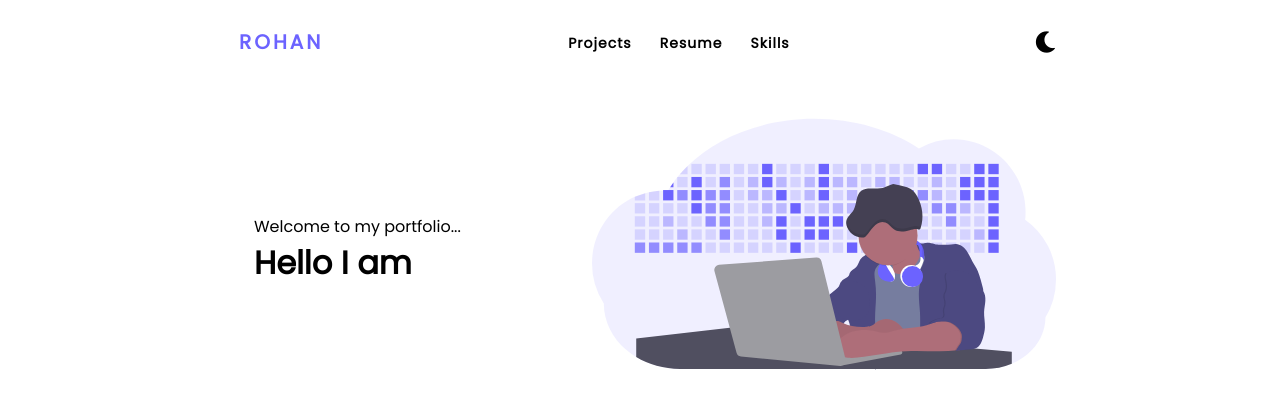
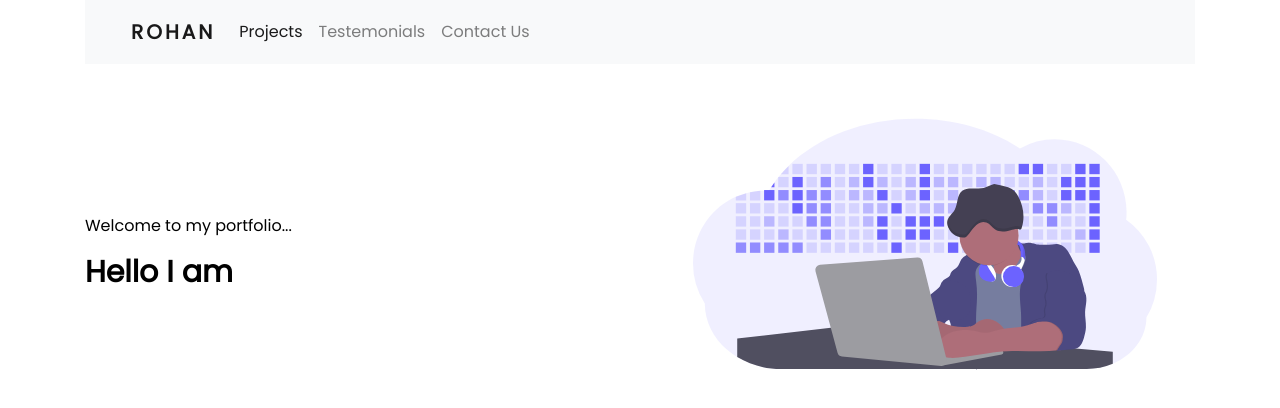
Before and after one commit to harnalerohan/portfolio, a React (Create React App) app: page / in a window 1280 px wide. Shown: the top 408 px of the page. Built offline with nearby package versions, Linux system fonts and the light colour scheme.

Commit message:
commit to test deploy

```diff
--- a/package.json
+++ b/package.json
@@ -10,9 +10,11 @@
     "@types/node": "^12.20.13",
     "@types/react": "^17.0.5",
     "@types/react-dom": "^17.0.5",
+    "bootstrap": "^4.6.0",
     "gsap": "^3.6.1",
     "react": "^17.0.2",
     "react-animations": "^1.0.0",
+    "react-bootstrap": "^1.6.0",
     "react-dom": "^17.0.2",
     "react-scripts": "4.0.3",
     "typescript": "^4.2.4",
--- a/public/index.html
+++ b/public/index.html
@@ -7,7 +7,7 @@
     <meta name="theme-color" content="#000000" />
     <link rel="preconnect" href="https://fonts.gstatic.com">
     <link href="https://fonts.googleapis.com/css2?family=Poppins&display=swap" rel="stylesheet">
-    <link rel="stylesheet" href="https://pro.fontawesome.com/releases/v5.10.0/css/all.css" integrity="sha384-AYmEC3Yw5cVb3ZcuHtOA93w35dYTsvhLPVnYs9eStHfGJvOvKxVfELGroGkvsg+p" crossorigin="anonymous"/>
+    <link href="https://cdn.jsdelivr.net/npm/bootstrap@5.0.1/dist/css/bootstrap.min.css" rel="stylesheet" integrity="sha384-+0n0xVW2eSR5OomGNYDnhzAbDsOXxcvSN1TPprVMTNDbiYZCxYbOOl7+AMvyTG2x" crossorigin="anonymous">
     <meta
       name="description"
       content="Web site created using create-react-app"
@@ -18,5 +18,6 @@
   <body>
     <noscript>You need to enable JavaScript to run this app.</noscript>
     <div id="root"></div>
+    <script src="https://cdn.jsdelivr.net/npm/bootstrap@5.0.1/dist/js/bootstrap.bundle.min.js" integrity="sha384-gtEjrD/SeCtmISkJkNUaaKMoLD0//ElJ19smozuHV6z3Iehds+3Ulb9Bn9Plx0x4" crossorigin="anonymous"></script>
   </body>
 </html>
--- a/src/App.tsx
+++ b/src/App.tsx
@@ -10,7 +10,7 @@
   }
 
   return (
-  <div style={{backgroundColor: status ? "black" : "white", transition: "all 1s ease"}}>
+    <div style={{ backgroundColor: status ? "black" : "white"}} className="container">
       <NavBar handleBackground={handleStatus}/>
       <Introd bgStatus = {status}/>
     </div>
--- a/src/components/Introd.tsx
+++ b/src/components/Introd.tsx
@@ -1,39 +1,40 @@
-import React, { useEffect, useState } from 'react'
-import "../css/Introd.css"
-import logo from "../devGuy.svg"
+import React, { useEffect, useState } from "react";
+import "../css/Introd.css";
+import 'bootstrap/dist/css/bootstrap.min.css';
+import logo from "../devGuy.svg";
 
+const Introd = ({ bgStatus }: any) => {
+  let [name, setName] = useState(true);
+  let [classs, setclasss] = useState(true);
 
-const Introd = ({bgStatus}: any) => {
- let [name, setName] = useState(true);
- let [classs, setclasss] = useState(true)
-
- useEffect(() => {
-  setTimeout(() => {
-  }, 3400);
- }, []);
-
- useEffect(() => {
-  setTimeout(() => {
-  setclasss(!classs)
-  setName(!name)
-  }, 2000);
- }, [classs]);
-
- const handleChange = () => {
-  setclasss(!classs)
- }
+  useEffect(() => {
+    setTimeout(() => {
+      setclasss(!classs);
+      setName(!name);
+    }, 2000);
+    // eslint-disable-next-line
+  }, [classs]);
 
   return (
-    <div className={bgStatus ? "envelopedBlack" : "envelope"}>
-      <div className="intro">
-        <p style={{color: bgStatus ? "white" : "black"}}>Welcome to my portfolio...</p>
-        <h1><span style={{color: bgStatus ? "white" : "black"}}>Hello I am </span><span className={classs ? "name fadeIn" : "name fadeOut"}>{name ? "Rohan Harnale" : "Web Developer"}</span></h1>
+    <div className={bgStatus ? "row envelopedBlack" : "row envelope"}>
+      <div className="intro col-lg-6 text-lg-left">
+        <p style={{ color: bgStatus ? "white" : "black"}}>
+          Welcome to my portfolio...
+        </p>
+        <h1>
+          <span style={{ color: bgStatus ? "white" : "black" }}>
+            Hello I am{" "}
+          </span>
+          <span className={classs ? "name fadeIn" : "name fadeOut"}>
+            {name ? "Rohan Harnale" : "Web Developer"}
+          </span>
+        </h1>
       </div>
-      <div className="devGuy">
+      <div className="devGuy col-lg-6 text-center">
         <img src={logo} alt="devGuy" />
       </div>
     </div>
-  )
-}
+  );
+};
 
-export default Introd
+export default Introd;
--- a/src/components/NavBar.tsx
+++ b/src/components/NavBar.tsx
@@ -1,58 +1,44 @@
-import React, { useState } from "react";
+import React from "react";
 import "../css/navBar.css";
 
-const NavBar = ({handleBackground = (f: any) => f}) => {
-
-  let [click, setClick] = useState(false);
-  let [background, setBackground] = useState(false);
-
-  const managaBackground = () => {
-    setBackground(!background)
-    handleBackground(background)
-  }
-
-  const handleClick = () => {
-    check()
-    setClick(!click)
-  }
-
-  const check = () => {
-    let navLinks = document.querySelectorAll('.nav-links li')
-    navLinks.forEach((link: any, index) => {
-      if(link.style.animation){
-        link.style.animation = ""
-      }else{
-        link.style.animation = `navLinkFade 0.5s ease forwards ${index/7 + 0.3}s`
-      }
-    });
-
-    let burger: any = document.querySelector('.burger');
-    burger.classList.toggle('toggle')
-  }
+const NavBar = ({ handleBackground = (f: any) => f }) => {
 
   return (
-    <nav className={background ? "envelopedBlack" : "envelope"}>
-      <div className="logo">
-        <h4 style={{color: "#6c63ff"}}>Rohan</h4>
-      </div>
-      <ul className={click ? "nav-links nav-active" : "nav-links"}>
-        <li>
-          <a style={{color: background ? "white" : "black"}} href="#Projects">Projects</a>
-        </li>
-        <li>
-          <a style={{color: background ? "white" : "black"}} href="#Resume">Resume</a>
-        </li>
-        <li>
-          <a style={{color: background ? "white" : "black"}} href="#Skills">Skills</a>
-        </li>
-      </ul>
-      <div className="burger" onClick={handleClick}>
-        <div style={{backgroundColor: background ? "white" : "black"}} className="line1"></div>
-        <div style={{backgroundColor: background ? "white" : "black"}} className="line2"></div>
-        <div style={{backgroundColor: background ? "white" : "black"}} className="line3"></div>
-      </div>
-      <div className="colorMode">
-        <i style={{color: background ? "white" : "black"}} onClick={managaBackground} className={background ? "fas fa-sun fa-lg" : "fas fa-moon fa-lg"}></i>
+    <nav className="navbar navbar-expand-lg navbar-light bg-light">
+      <div className="container-fluid">
+        <a className="navbar-brand logo" href="/">
+          ROHAN
+        </a>
+        <button
+          className="navbar-toggler"
+          type="button"
+          data-bs-toggle="collapse"
+          data-bs-target="#navbarNav"
+          aria-controls="navbarNav"
+          aria-expanded="false"
+          aria-label="Toggle navigation"
+        >
+          <span className="navbar-toggler-icon"></span>
+        </button>
+        <div className="collapse navbar-collapse" id="navbarNav">
+          <ul className="navbar-nav">
+            <li className="nav-item">
+              <a className="nav-link active" aria-current="page" href="/">
+                Projects
+              </a>
+            </li>
+            <li className="nav-item">
+              <a className="nav-link" href="/">
+                Testemonials
+              </a>
+            </li>
+            <li className="nav-item">
+              <a className="nav-link" href="/">
+                Contact Us
+              </a>
+            </li>
+          </ul>
+        </div>
       </div>
     </nav>
   );
--- a/src/css/Introd.css
+++ b/src/css/Introd.css
@@ -3,8 +3,6 @@
   height: auto;
   margin: 0px auto 0px auto;
   padding: 20px 0px 0px 0px;
-  width: 65%;
-  display: flex;
   justify-content: space-between;
   transition: all 1s ease;
 }
@@ -18,8 +16,6 @@
   height: auto;
   margin: 0px auto 0px auto;
   padding: 20px 0px 0px 0px;
-  width: 65%;
-  display: flex;
   justify-content: space-between;
   transition: all 1s ease;
 }
@@ -29,14 +25,21 @@
   width: 29rem;
 }
 
+.devGuy{
+  /* padding: 0px auto 0px auto;
+  width: 44%; */
+}
+
 .intro{
   font-family: "poppins", "sans-serif";
   color: black;
-  padding: 130px 0px 0px 30px;
+  padding-top: 130px;
 }
 
 .intro h1{
   width: 100%;
+  font-weight: 600;
+  font-size: 30px;
 }
 
 .name{
@@ -52,7 +55,7 @@
   opacity: 1;
 }
 
-@media screen and (max-width: 1024px) {
+/* @media screen and (max-width: 1024px) {
   .envelope{
     text-align: center;
     width: 100%;
@@ -66,4 +69,4 @@
   .intro{
     padding-top: 10px;
   }
-}
+} */
--- a/src/css/index.css
+++ b/src/css/index.css
@@ -0,0 +1,4 @@
+body{
+  font-family: 'Poppins', sans-serif !important;
+  font-weight: bold;
+}
--- a/src/css/navBar.css
+++ b/src/css/navBar.css
@@ -21,6 +21,7 @@
   font-size: 20px;
   float: left;
   margin-left: 15px;
+  font-weight: 600;
 }
 
 .nav-links {
@@ -37,7 +38,7 @@
   color: black;
   text-decoration: none;
   letter-spacing: 1px;
-  font-size: 14px;
+  font-size: 10px;
   font-weight: bold;
 }
 
--- a/src/index.tsx
+++ b/src/index.tsx
@@ -1,6 +1,8 @@
 import ReactDOM from 'react-dom';
 import "./css/index.css"
 import App from './App';
+import 'bootstrap/dist/css/bootstrap.min.css';
+
 
 ReactDOM.render(
     <App />,
```
Also changed, not shown: 1 other file (tests, documents, lock files or other folders).
